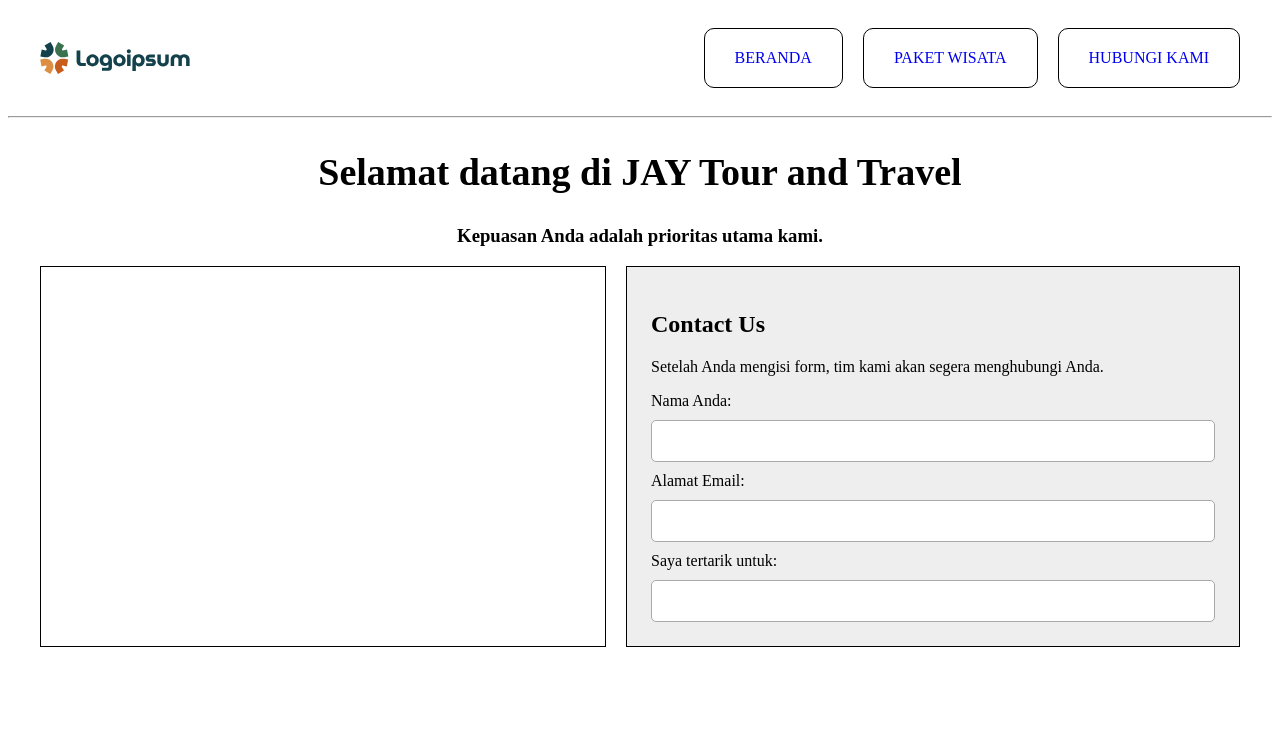
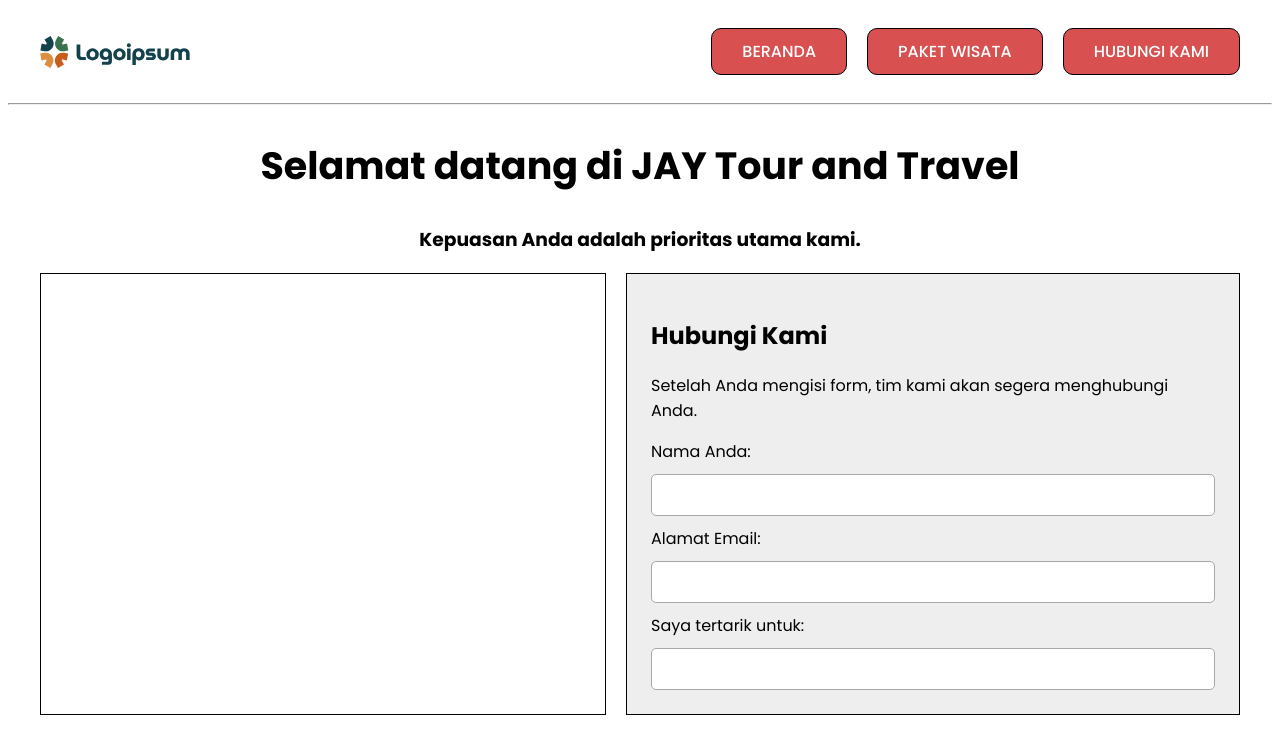
Before and after one commit to revou-fundamental-course/29-apr-24-jhonayahya, a plain HTML site: page index.html in a window 1280 px wide. Drawn offline with Linux system fonts and the light colour scheme.

Commit message:
perbaikan button

```diff
--- a/css/style.css
+++ b/css/style.css
@@ -1,5 +1,9 @@
 h1 {
     font-size: 38px;
+}
+
+body {
+    font-family: Poppins, sans-serif;
 }
 
 /* header di tengah dengan lebar 1200px */
@@ -39,14 +43,19 @@ h1 {
 
 .menu-navigation a {
     border: 1px solid black;
-    padding-top: 20px;
-    padding-bottom: 20px;
+    padding-top: 10px;
+    padding-bottom: 10px;
     padding-left: 30px;
     padding-right: 30px;
     border-radius: 10px;
-    background-color: white;
+    background-color: rgb(216, 80, 80);
     text-decoration: none;
     text-transform: uppercase;
+    color: white;
+    font-weight: 500;
+}
+.menu-navigation a:hover{
+    background-color: rgb(216, 130, 80);
 }
 
 .main {
--- a/index.html
+++ b/index.html
@@ -4,6 +4,10 @@
     <meta name="viewport" content="width=device-width, initial-scale=1.0">
     <title>Portfolio Jhon Agustinus Yahya</title>
     <link rel="stylesheet" href="/css/style.css">
+    <!-- Load Google Font -->
+    <link rel="preconnect" href="https://fonts.googleapis.com">
+    <link rel="preconnect" href="https://fonts.gstatic.com" crossorigin>
+    <link href="https://fonts.googleapis.com/css2?family=Poppins:ital,wght@0,100;0,200;0,300;0,400;0,500;0,600;0,700;0,800;0,900;1,100;1,200;1,300;1,400;1,500;1,600;1,700;1,800;1,900&display=swap" rel="stylesheet">
 </head>
 <!-- Dibuat untuk memenuhi tugas minicourse dari Revou -->
 
@@ -40,13 +44,13 @@
             <!-- contact us -->
             <div class="main-item item-right">
                 <header>
-                    <h2>Contact Us</h2>
+                    <h2>Hubungi Kami</h2>
                     <p>Setelah Anda mengisi form, tim kami akan segera menghubungi Anda.</p>
                 </header>
                 <section class="item-form">
                     <label for="">Nama Anda:</label><input type="text" name="" id="">
                     <label for="">Alamat Email:</label><input type="text" name="" id="">
-                    <label for="">Saya tertarik untuk:</label><input type="dropdown" name="" id="">
+                    <label for="">Saya tertarik untuk:</label><input type="text" name="" id="">
                 </section>
             </div>
         </section>
```
